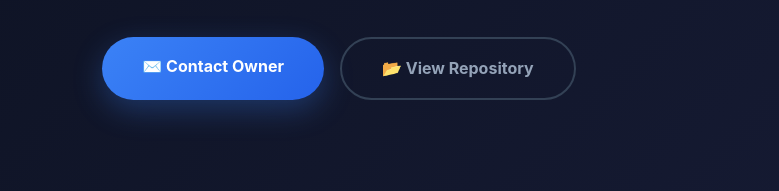
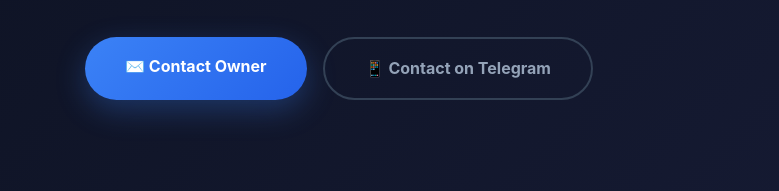
Before and after one commit to SyntaxSouq/osintflow, a plain HTML site: page index.html in a window 1280 px wide. Shown: the part 609-800 px from the top of the page, without its empty margins (301-1080 px from the left). Drawn offline with Linux system fonts and the light colour scheme.

Commit message:
Update contact info and add branding README for osintflow.org

```diff
--- a/index.html
+++ b/index.html
@@ -46,11 +46,11 @@
             </div>
 
             <div class="cta-group">
-                <a href="mailto:contact@osintflow.org?subject=Inquiry about osintflow.org" class="btn btn-primary">
+                <a href="mailto:eaten-copy-pasty@duck.com?subject=Inquiry about osintflow.org" class="btn btn-primary">
                     ✉️ Contact Owner
                 </a>
-                <a href="https://github.com/SyntaxSouq/osintflow" class="btn btn-outline" target="_blank">
-                    📂 View Repository
+                <a href="https://t.me/SyntaxSouq" class="btn btn-outline" target="_blank">
+                    📱 Contact on Telegram
                 </a>
             </div>
         </header>
@@ -198,7 +198,8 @@
                 <p class="footer-tagline">The premier domain for the OSINT community.</p>
 
                 <div class="footer-links">
-                    <a href="mailto:contact@osintflow.org">📧 Contact: contact@osintflow.org</a>
+                    <a href="mailto:eaten-copy-pasty@duck.com">📧 Contact: eaten-copy-pasty@duck.com</a> |
+                    <a href="https://t.me/SyntaxSouq">📱 Telegram: @SyntaxSouq</a>
                 </div>
 
                 <p class="copyright">© 2026 <strong>osintflow.org</strong>. All rights reserved.</p>
```
Also changed, not shown: 1 other file.
